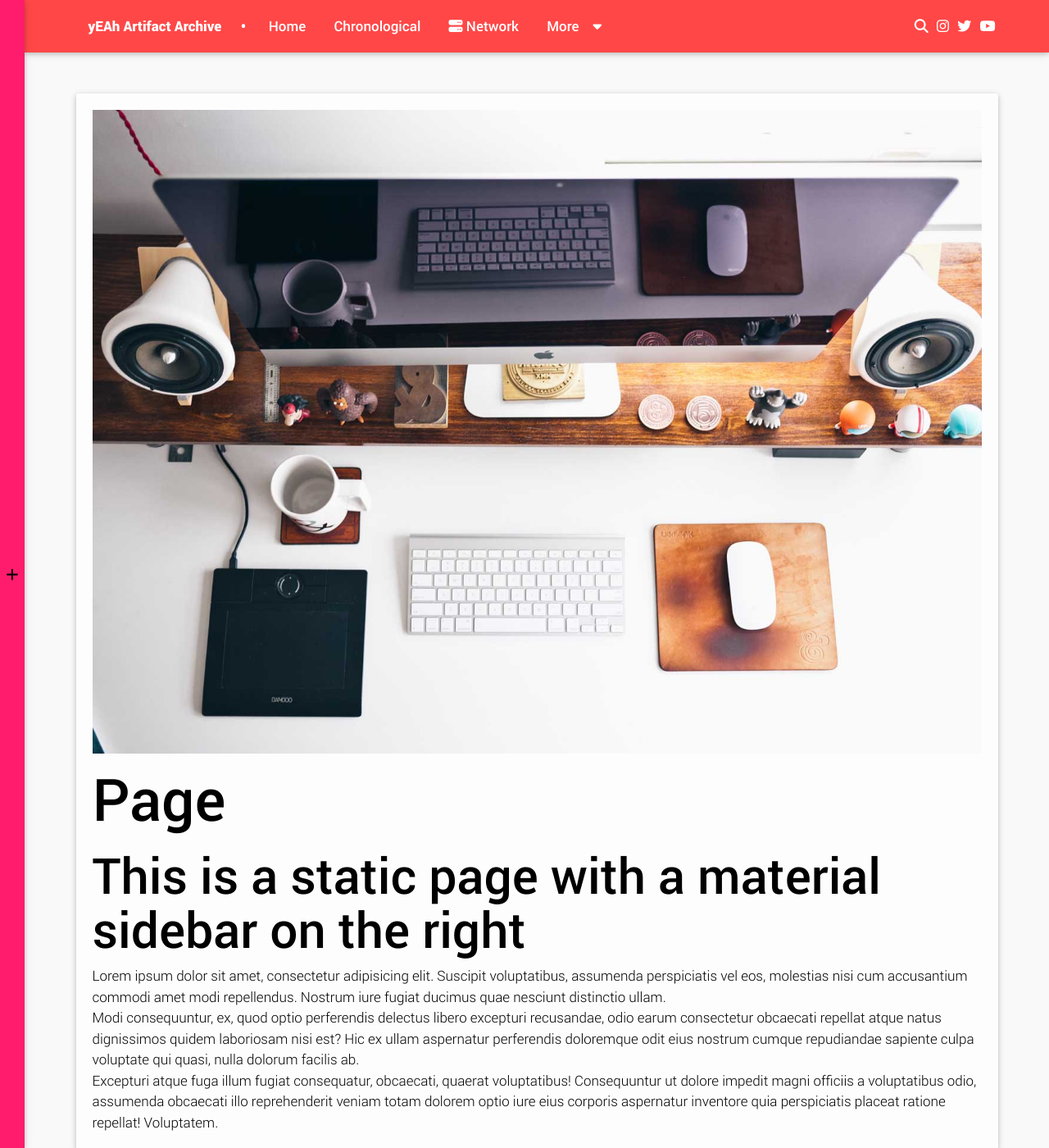
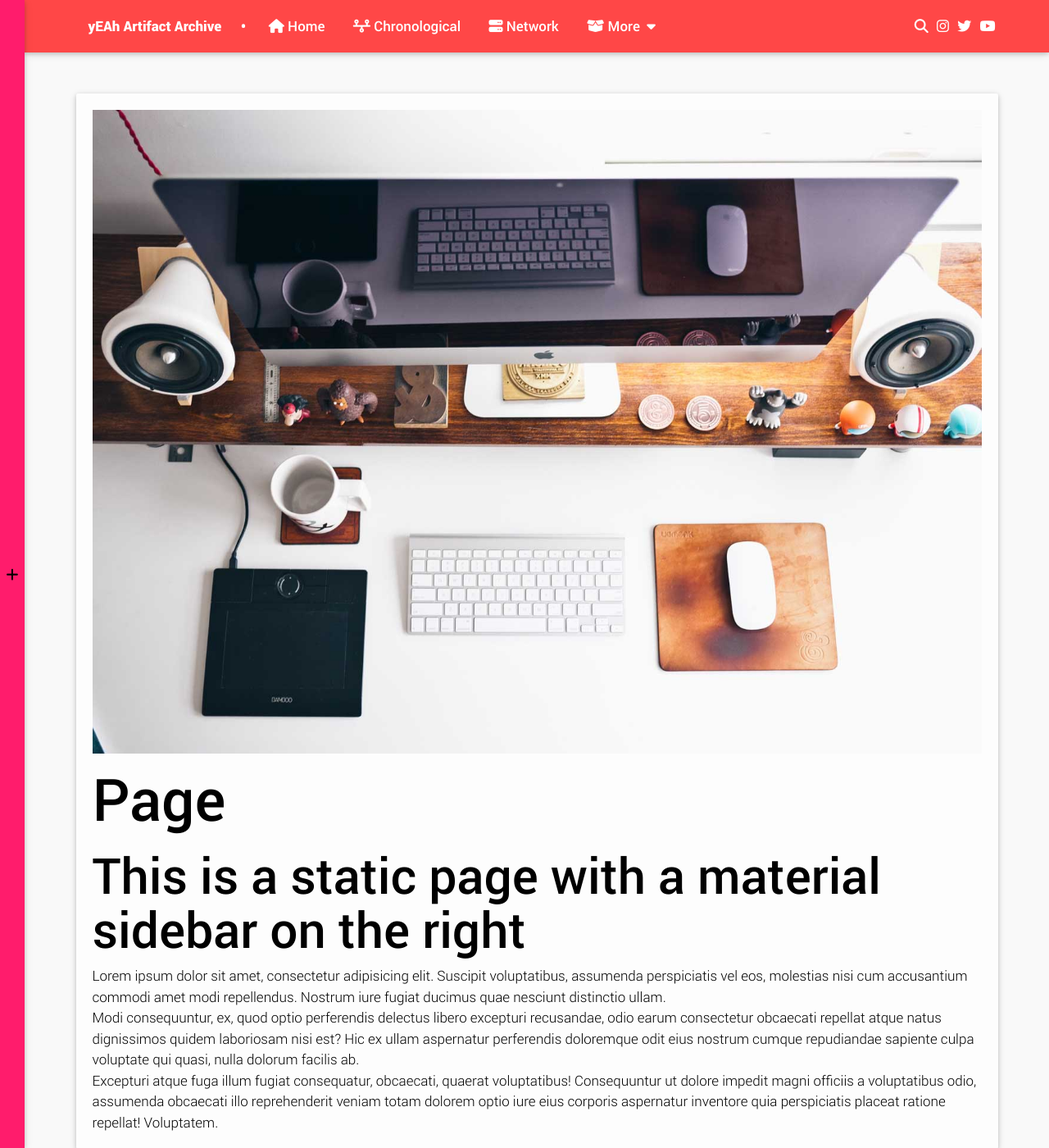
Before and after one commit to yEAh-Games/collections-artifacts, a Jekyll site: the page built from page-material-sidebar-left/index.md, in a window 1280 px wide and 1400 px high. Shown: the whole window at 82% size. Built offline with Jekyll 4.4.1, drawn with Linux system fonts in a browser that asks for light colours; nearby versions of some CDN libraries.

Commit message:
Updating theme and navbar

```diff
--- a/_includes/nav.html
+++ b/_includes/nav.html
@@ -6,15 +6,15 @@
             <ul>
                 <a href="//artifacts.yeahgames.net"><b>yEAh Artifact Archive</b></a>&#160 <b>•</b>  &#160
                 <li>
-                    <a class="homelink" href="{{ site.baseurl | replace: '//', '/' }}/">Home</a>
+                    <a class="homelink" href="{{ site.baseurl | replace: '//', '/' }}/"><i class="fa-solid fa-house"></i>&#160Home</a>
                 </li>
                 <li>
-                    <a href="{{ site.baseurl | replace: '//', '/' }}/archive">Chronological</a>
+                    <a href="{{ site.baseurl | replace: '//', '/' }}/archive"><i class="fa-solid fa-timeline"></i>&#160Chronological</a>
                 </li>
                 <li>
                     <a href="//yeahgames.net"><i class="fa fa-server"></i>&#160Network</a>
                 </li>
-                <li><a class="dropdown-button" href="#" data-activates='drop-example'>More &#160 &#160<i class="fa fa-caret-down"></i></a>
+                <li><a class="dropdown-button" href="#" data-activates='drop-example'><i class="fa-solid fa-box-open"></i>&#160More &#160<i class="fa fa-caret-down"></i></a>
                 </li>
                 <div id="drop-example" class="dropdown-content">
                     <li>
```
Also changed, not shown: css/main.css.
